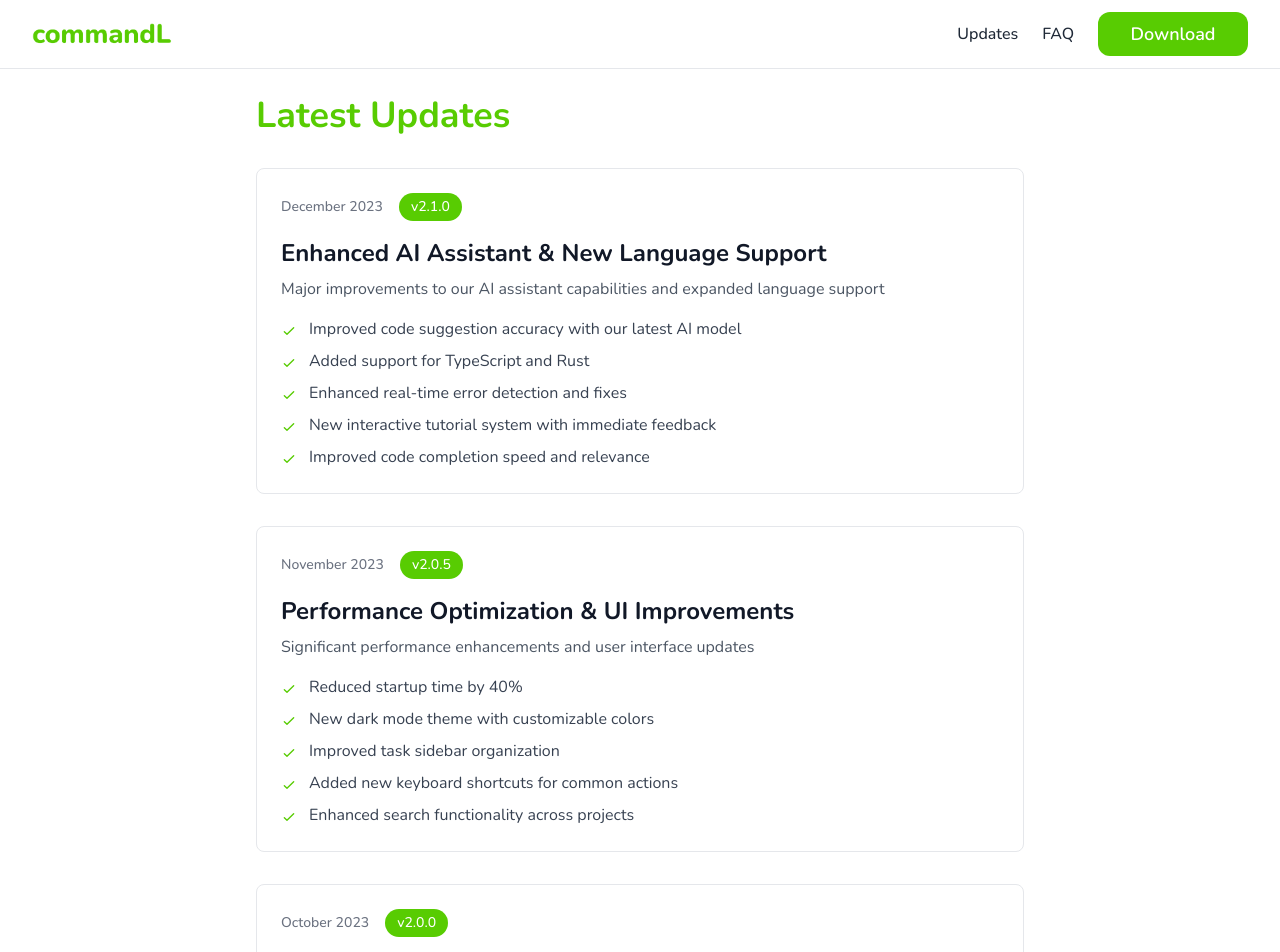
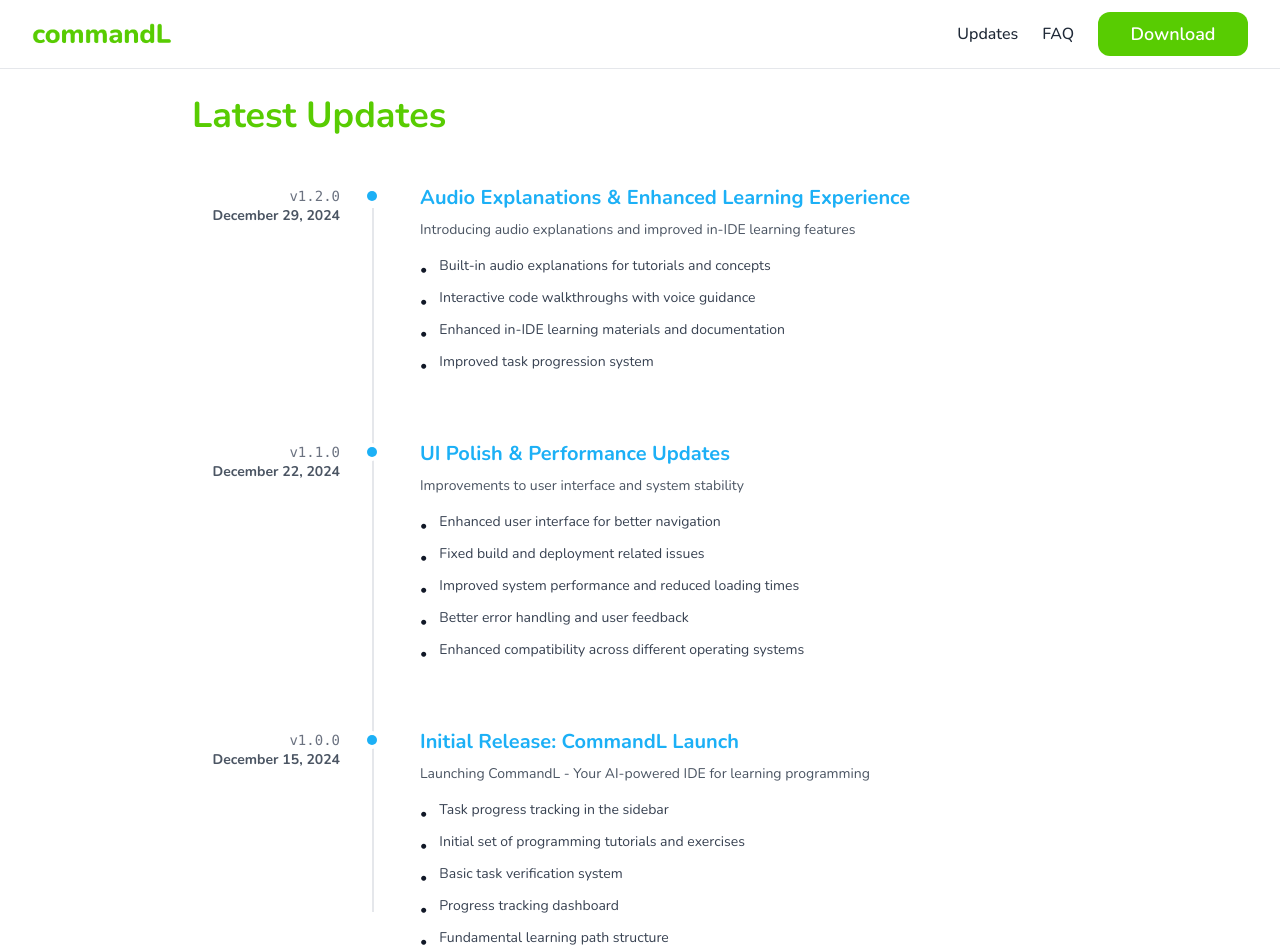
Before and after one commit to vallamulla-sreeja/commandl, a Next.js app: page /updates in a window 1280 px wide. Shown: the top 952 px of the page. Built offline with nearby package versions, Linux system fonts and the light colour scheme.

Commit message:
update faq and updates pages

```diff
--- a/app/faq/page.tsx
+++ b/app/faq/page.tsx
@@ -2,7 +2,6 @@
 
 import { useState } from 'react';
 import Navbar from '../components/Navbar';
-import Footer from '../components/Footer';
 
 interface FAQItem {
   question: string;
@@ -12,35 +11,35 @@ interface FAQItem {
 const faqs: FAQItem[] = [
   {
     question: "What is CommandL?",
-    answer: "CommandL is an innovative code editor designed specifically for students learning to program. It combines traditional IDE features with AI-powered assistance, interactive tutorials, and a gamified learning experience to make coding education more engaging and effective."
-  },
-  {
-    question: "How does the AI assistance work?",
-    answer: "Our AI assistant provides real-time code suggestions, explains complex concepts, and offers contextual hints as you type. It helps identify potential errors, suggests best practices, and can even explain code snippets in simple terms."
-  },
-  {
-    question: "Is CommandL suitable for complete beginners?",
-    answer: "Yes! CommandL is designed to accommodate all skill levels, from complete beginners to advanced learners. Our interactive tutorials start from the basics and gradually progress to more complex topics, ensuring a smooth learning curve."
-  },
-  {
-    question: "What programming languages are supported?",
-    answer: "CommandL supports a wide range of popular programming languages including Python, JavaScript, Java, and C++. We regularly update our language support based on educational trends and user feedback."
-  },
-  {
-    question: "How does the task tracking system work?",
-    answer: "CommandL features a dynamic task sidebar that displays your current lessons, challenges, and progress. As you complete tasks, you earn points and badges, making the learning process more engaging and rewarding."
-  },
-  {
-    question: "Is there a cost to use CommandL?",
-    answer: "CommandL offers both free and premium features. The basic version includes essential coding tools and tutorials, while the premium version provides additional features like advanced AI assistance and specialized learning paths."
-  },
-  {
-    question: "Can I use CommandL offline?",
-    answer: "Yes, CommandL has offline capabilities. While some features like AI assistance require an internet connection, core editing features and previously downloaded tutorials are available offline."
+    answer: "CommandL is an innovative code editor that integrates with the VedaVerse platform to provide a hands-on learning experience. It combines a powerful code editor with task tracking capabilities, making it easier for you to learn programming through practical exercises."
   },
   {
     question: "How do I get started with CommandL?",
-    answer: "Simply download CommandL from our website, install it on your computer, and create an account. You'll be guided through an initial setup process that helps customize your learning experience based on your skill level and goals."
+    answer: "Getting started is a simple 3-step process: 1) First, sign up on the VedaVerse platform at https://platform.vedaverse.io/ 2) Download and install the CommandL editor from our website 3) Set up your development environment following our setup guide."
+  },
+  {
+    question: "How does the task management work?",
+    answer: "After signing up on the VedaVerse platform, you'll select a project or programming language you want to learn. This creates a task board similar to an agile scrum board. You can move tasks to 'In Progress' when you're ready to work on them, and they'll automatically appear in your CommandL editor's sidebar."
+  },
+  {
+    question: "How do I access my learning tasks in CommandL?",
+    answer: "Once you move a task to 'In Progress' on the VedaVerse platform (https://platform.vedaverse.io/), it will automatically appear in the CommandL editor's sidebar. You can then follow the instructions and complete the hands-on coding exercises directly in the editor."
+  },
+  {
+    question: "What programming languages and projects are available?",
+    answer: "You can choose from a variety of programming languages and projects on the VedaVerse platform. Simply browse through the available options after signing up and select what interests you most. The corresponding tasks and learning materials will be created automatically."
+  },
+  {
+    question: "Is there a cost to use CommandL and VedaVerse?",
+    answer: "Please visit the VedaVerse platform (https://platform.vedaverse.io/) for current pricing information and available plans. You'll need both platform access and the CommandL editor to get the complete learning experience."
+  },
+  {
+    question: "Can I work on multiple projects simultaneously?",
+    answer: "Yes! You can select multiple projects or languages on the VedaVerse platform and manage different task boards. All your in-progress tasks will be accessible through the CommandL editor's sidebar."
+  },
+  {
+    question: "What if I need help while working on a task?",
+    answer: "CommandL provides built-in assistance while you're working on your tasks. If you need additional help, you can access resources and community support through the VedaVerse platform."
   }
 ];
 
@@ -92,7 +91,6 @@ export default function FAQPage() {
           </div>
         </div>
       </div>
-      <Footer />
     </>
   );
 }
--- a/app/updates/page.tsx
+++ b/app/updates/page.tsx
@@ -1,7 +1,6 @@
 'use client';
 
 import Navbar from '../components/Navbar';
-import Footer from '../components/Footer';
 
 interface Update {
   date: string;
@@ -13,55 +12,41 @@ interface Update {
 
 const updates: Update[] = [
   {
-    date: "December 2023",
-    version: "v2.1.0",
-    title: "Enhanced AI Assistant & New Language Support",
-    description: "Major improvements to our AI assistant capabilities and expanded language support",
+    date: "December 29, 2024",
+    version: "v1.2.0",
+    title: "Audio Explanations & Enhanced Learning Experience",
+    description: "Introducing audio explanations and improved in-IDE learning features",
     changes: [
-      "Improved code suggestion accuracy with our latest AI model",
-      "Added support for TypeScript and Rust",
-      "Enhanced real-time error detection and fixes",
-      "New interactive tutorial system with immediate feedback",
-      "Improved code completion speed and relevance"
+      "Built-in audio explanations for tutorials and concepts",
+      "Interactive code walkthroughs with voice guidance",
+      "Enhanced in-IDE learning materials and documentation",
+      "Improved task progression system"
     ]
   },
   {
-    date: "November 2023",
-    version: "v2.0.5",
-    title: "Performance Optimization & UI Improvements",
-    description: "Significant performance enhancements and user interface updates",
+    date: "December 22, 2024",
+    version: "v1.1.0",
+    title: "UI Polish & Performance Updates",
+    description: "Improvements to user interface and system stability",
     changes: [
-      "Reduced startup time by 40%",
-      "New dark mode theme with customizable colors",
-      "Improved task sidebar organization",
-      "Added new keyboard shortcuts for common actions",
-      "Enhanced search functionality across projects"
+      "Enhanced user interface for better navigation",
+      "Fixed build and deployment related issues",
+      "Improved system performance and reduced loading times",
+      "Better error handling and user feedback",
+      "Enhanced compatibility across different operating systems"
     ]
   },
   {
-    date: "October 2023",
-    version: "v2.0.0",
-    title: "Major Release: CommandL 2.0",
-    description: "Complete overhaul of the CommandL learning experience",
+    date: "December 15, 2024",
+    version: "v1.0.0",
+    title: "Initial Release: CommandL Launch",
+    description: "Launching CommandL - Your AI-powered IDE for learning programming",
     changes: [
-      "Redesigned user interface for better learning flow",
-      "Introduced gamification system with points and badges",
-      "Added collaborative coding features for pair programming",
-      "New project templates for quick start",
-      "Integrated debugging tools with step-by-step guidance"
-    ]
-  },
-  {
-    date: "September 2023",
-    version: "v1.9.0",
-    title: "New Learning Paths & Bug Fixes",
-    description: "Introduction of structured learning paths and stability improvements",
-    changes: [
-      "Added specialized learning paths for different programming domains",
-      "Fixed multiple stability issues in the code editor",
-      "Improved code syntax highlighting",
-      "Enhanced offline mode capabilities",
-      "Added new exercise types for better practice"
+      "Task progress tracking in the sidebar",
+      "Initial set of programming tutorials and exercises",
+      "Basic task verification system",
+      "Progress tracking dashboard",
+      "Fundamental learning path structure"
     ]
   }
 ];
@@ -71,43 +56,45 @@ export default function UpdatesPage() {
     <>
       <Navbar />
       <div className="min-h-screen pt-24 pb-16 px-4">
-        <div className="max-w-3xl mx-auto">
-          <h1 className="text-4xl font-bold text-[#58cc02] mb-8">Latest Updates</h1>
+        <div className="max-w-4xl mx-auto">
+          <h1 className="text-4xl font-bold text-[#58cc02] mb-12">Latest Updates</h1>
 
-          <div className="space-y-8">
+          <div className="relative">
+            {/* Timeline line */}
+            <div className="absolute left-[180px] top-6 bottom-10 w-[2px] bg-gray-200"></div>
+
+            <div className="space-y-16">
               {updates.map((update, index) => (
-              <div
-                key={index}
-                className="bg-white rounded-lg border border-gray-200 p-6"
-              >
-                <div className="flex flex-wrap items-center gap-4 mb-4">
-                  <span className="text-sm font-medium text-gray-500">{update.date}</span>
-                  <span className="px-3 py-1 rounded-full bg-[#58cc02] text-white text-sm font-medium">
-                    {update.version}
-                  </span>
+                <div key={index} className="relative flex">
+                  {/* Left side - Date and Version */}
+                  <div className="w-[180px] pr-8 flex flex-col items-end pt-[2px]">
+                    <div className="text-sm font-mono text-gray-500">{update.version}</div>
+                    <div className="text-sm font-bold text-gray-600">{update.date}</div>
                   </div>
 
-                <h2 className="text-2xl font-bold text-gray-900 mb-2">{update.title}</h2>
-                <p className="text-gray-600 mb-4">{update.description}</p>
+                  {/* Timeline dot */}
+                  <div className="absolute left-[180px] -translate-x-1/2 top-[7px] w-[10px] h-[10px] rounded-full bg-[#1cb0f6] ring-4 ring-white"></div>
+
+                  {/* Right side - Content */}
+                  <div className="flex-1 pl-12">
+                    <h2 className="text-xl font-bold text-[#1cb0f6] mb-2">{update.title}</h2>
+                    <p className="text-gray-600 mb-4 text-sm">{update.description}</p>
 
                     <ul className="space-y-2">
                       {update.changes.map((change, changeIndex) => (
-                    <li key={changeIndex} className="flex items-start">
-                      <span className="mr-3 mt-1.5">
-                        <svg className="w-4 h-4 text-[#58cc02]" fill="none" stroke="currentColor" viewBox="0 0 24 24">
-                          <path strokeLinecap="round" strokeLinejoin="round" strokeWidth="2" d="M5 13l4 4L19 7" />
-                        </svg>
-                      </span>
+                        <li key={changeIndex} className="flex items-start text-sm">
+                          <span className="mr-3 mt-1">•</span>
                           <span className="text-gray-700">{change}</span>
                         </li>
                       ))}
                     </ul>
                   </div>
+                </div>
               ))}
             </div>
           </div>
         </div>
-      <Footer />
+      </div>
     </>
   );
 }
```
Lines whose indentation alone changed are shown as unchanged.
